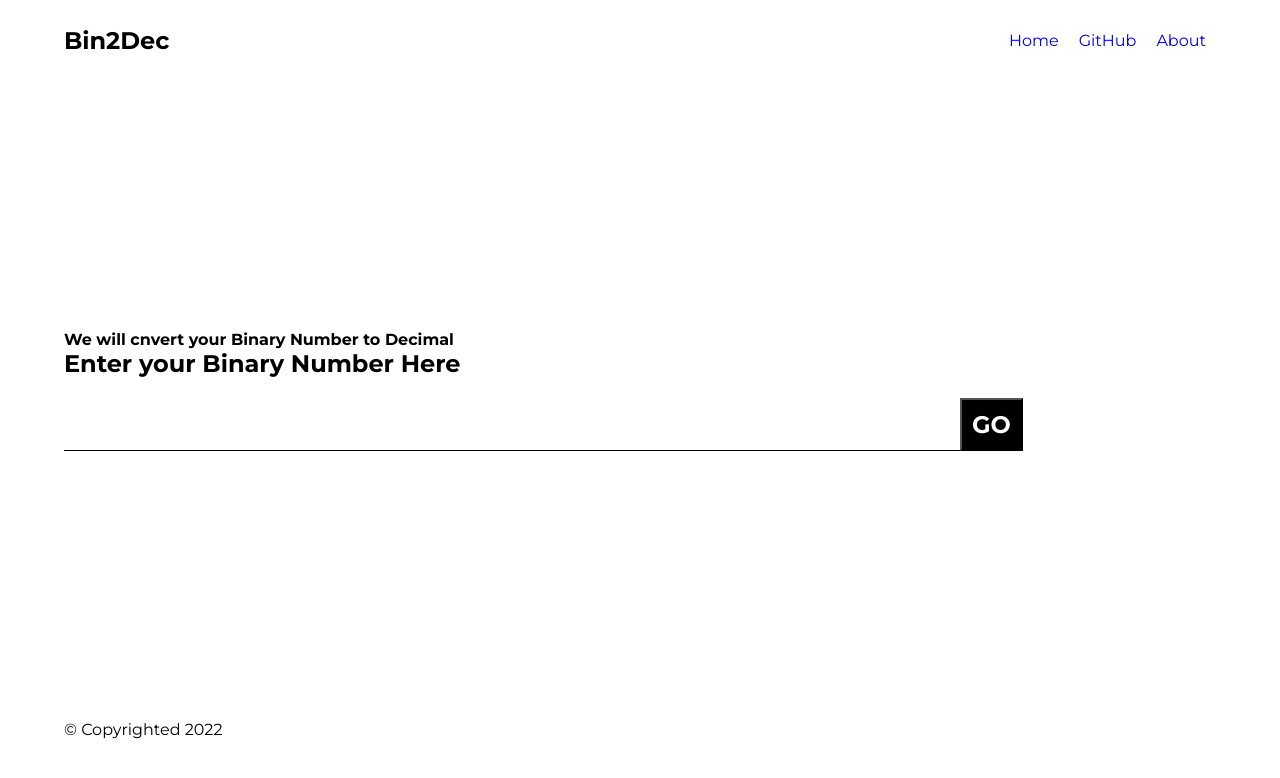
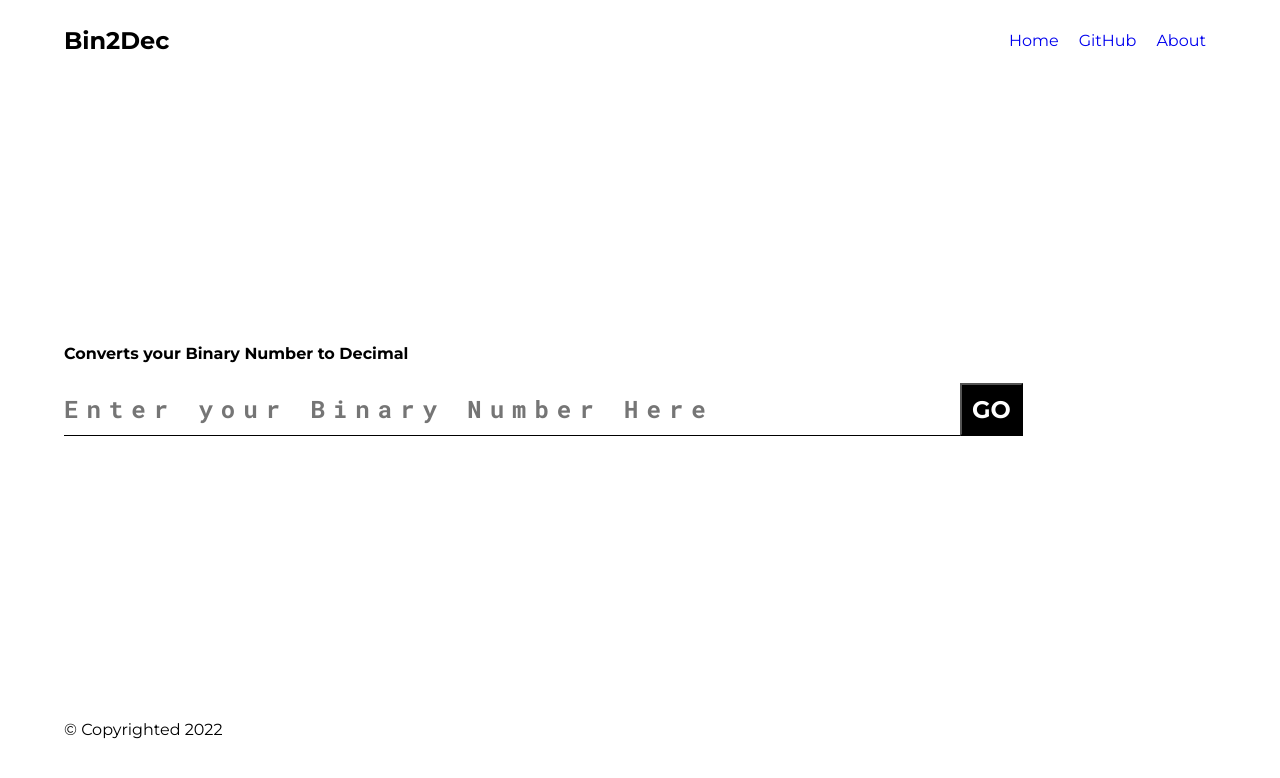
Before and after one commit to rahul0x00/Bin2Dec, a React (Create React App) app: page / in a window 1280 px wide. Shown: the top 778 px of the page. Built offline with nearby package versions, Linux system fonts and the light colour scheme.

Commit message:
changed the home page content. fixed a typo. moved heading to the placeholder

```diff
--- a/src/pages/home/index.js
+++ b/src/pages/home/index.js
@@ -16,10 +16,10 @@ const Home = () => {
 const Body = () => {
     return (
         <section className="hero col">
-            <strong>We will cnvert your Binary Number to Decimal</strong>
-            <h2 className="heroHeadline">Enter your Binary Number Here</h2>
+            <strong>Converts your Binary Number to Decimal</strong>
             <div className="row">
-                <input type="text" name="txtBinaryNum" className="txtBinaryNum" id="txtBinaryNum" />
+                <label htmlFor="txtBinaryNum"></label>
+                <input type="text" name="txtBinaryNum" className="txtBinaryNum" id="txtBinaryNum" placeholder="Enter your Binary Number Here" />
                 <button className="btnSubmitBinaryNum btn" id="btnSubmitBinaryNum">GO</button>
             </div>
         </section>
```
